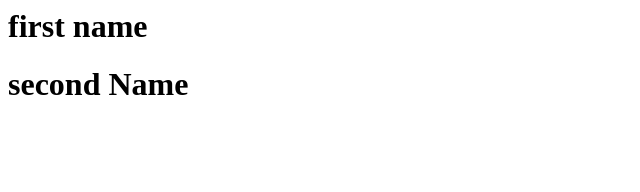
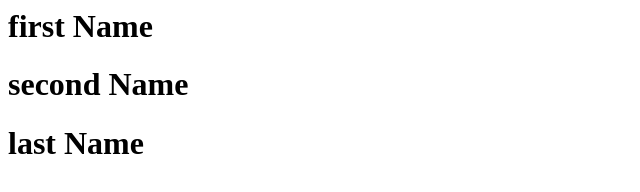
Before and after one commit to OMARELHADAD/Sprints-SWCM-Task, a plain HTML site: page index.html in a window 1280 px wide. Shown: the whole page, without its empty margins (0-640 px from the left). Drawn offline with Linux system fonts and the light colour scheme.

Commit message:
added last name

```diff
--- a/index.html
+++ b/index.html
@@ -1,2 +1,3 @@
-<h1>first name</h1>
+<h1>first Name</h1>
 <h1>second Name</h1>
+<h1>last Name</h1>
```
Also changed, not shown: myName.html (+1 -0 lines).
